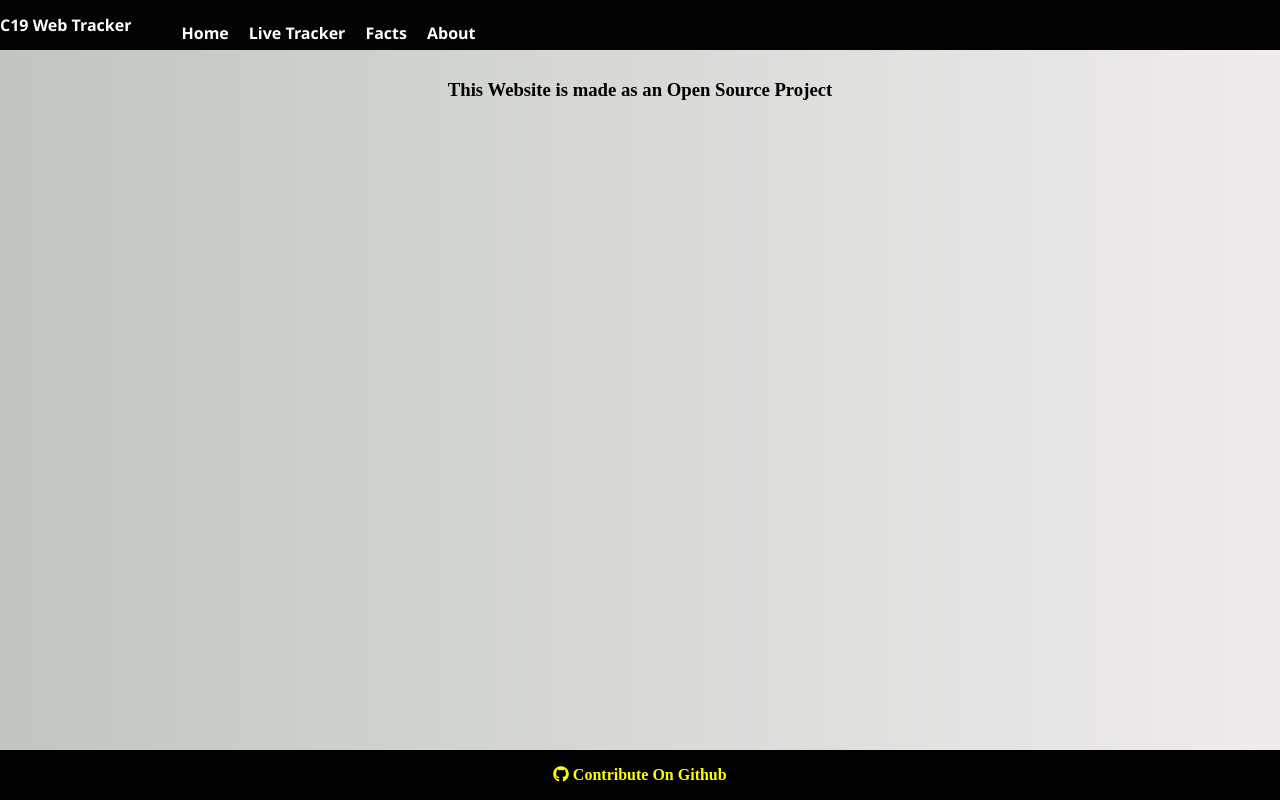
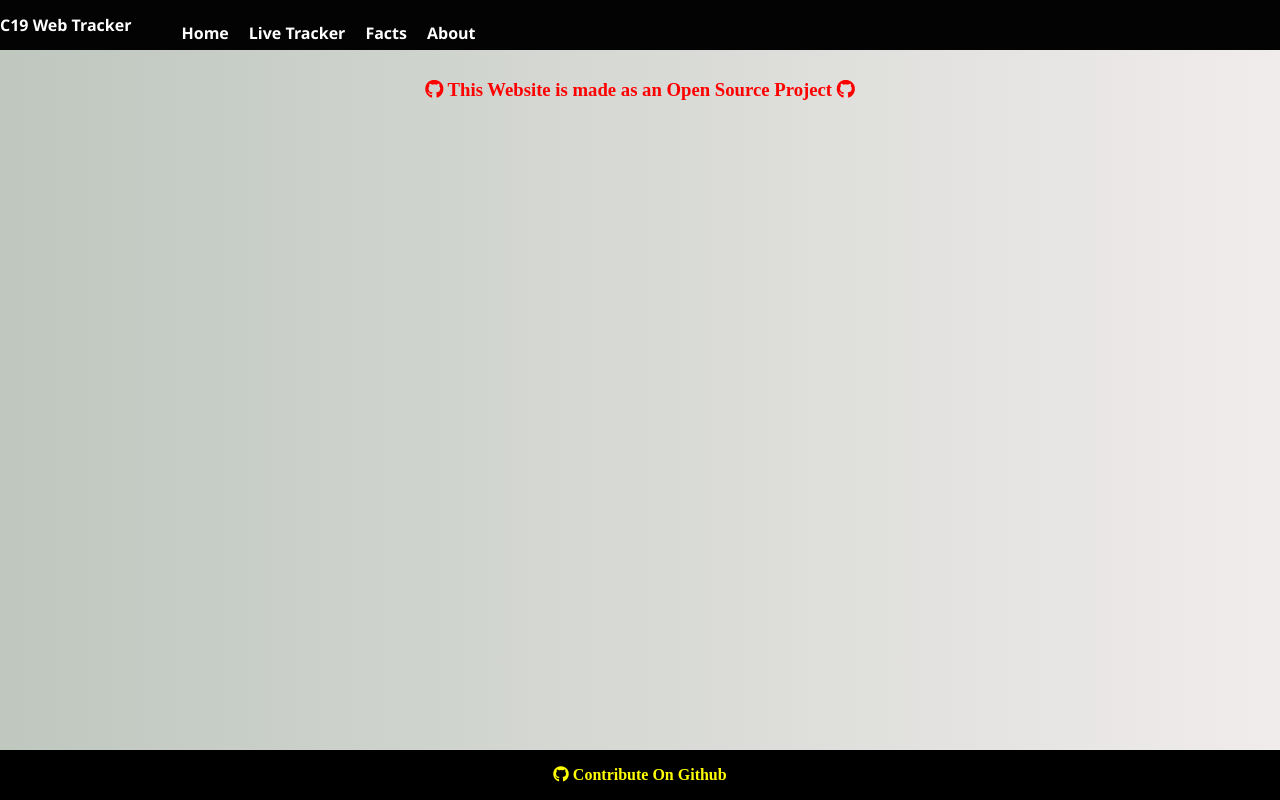
Before and after one commit to Aaromalchekavar/C19TrackerWeb, a plain HTML site: page about.html in a window 1280 px wide. Drawn offline with Linux system fonts and the light colour scheme; no server answers.

Commit message:
Links Added

```diff
--- a/about.html
+++ b/about.html
@@ -24,12 +24,11 @@
     </div>
   </nav>
 
-
-<h3 style="text-align: center;">This Website is made as an Open Source Project</h3>
+  <a href="https://github.com/Aaromalchekavar/C19WebTracker/"><h3 style="text-align: center;"><i class="fab fa-github"></i> This Website is made as an Open Source Project <i class="fab fa-github"></i></h3></a>
 
   <script src="scripts/c19.js" type="text/javascript" charset="utf-8"></script>
   <footer>
-    <a href=""><i class="fab fa-github"></i> Contribute On Github</a>
+    <a href="https://github.com/Aaromalchekavar/C19WebTracker/"><i class="fab fa-github"></i> Contribute On Github</a>
 </footer>
 </body>
 </html>
--- a/css/c19.css
+++ b/css/c19.css
@@ -58,6 +58,7 @@ body{
   a{
     text-decoration: none;
     font-weight: 900;
+    color: red;
   }
 
   table, th, td {
```
Also changed, not shown: facts.html (+1 -1 lines), index.html (+1 -1 lines), live_tracker.html (+1 -1 lines).
